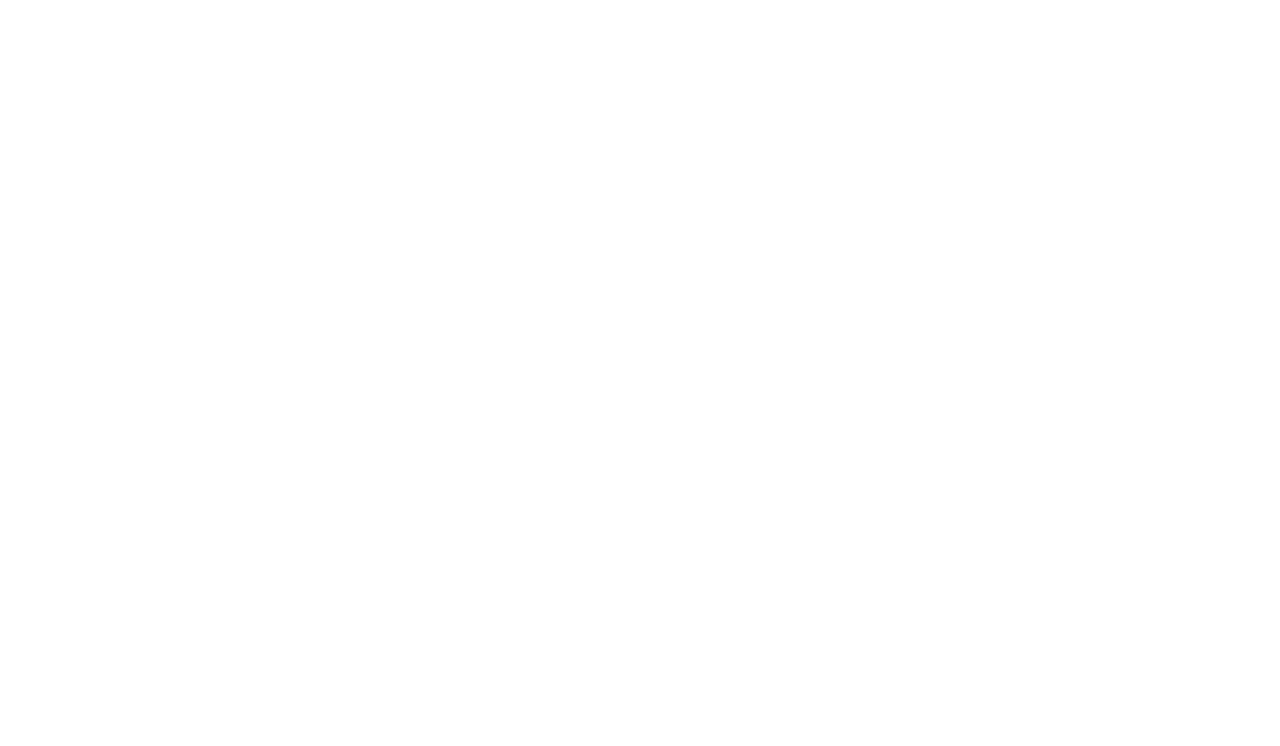
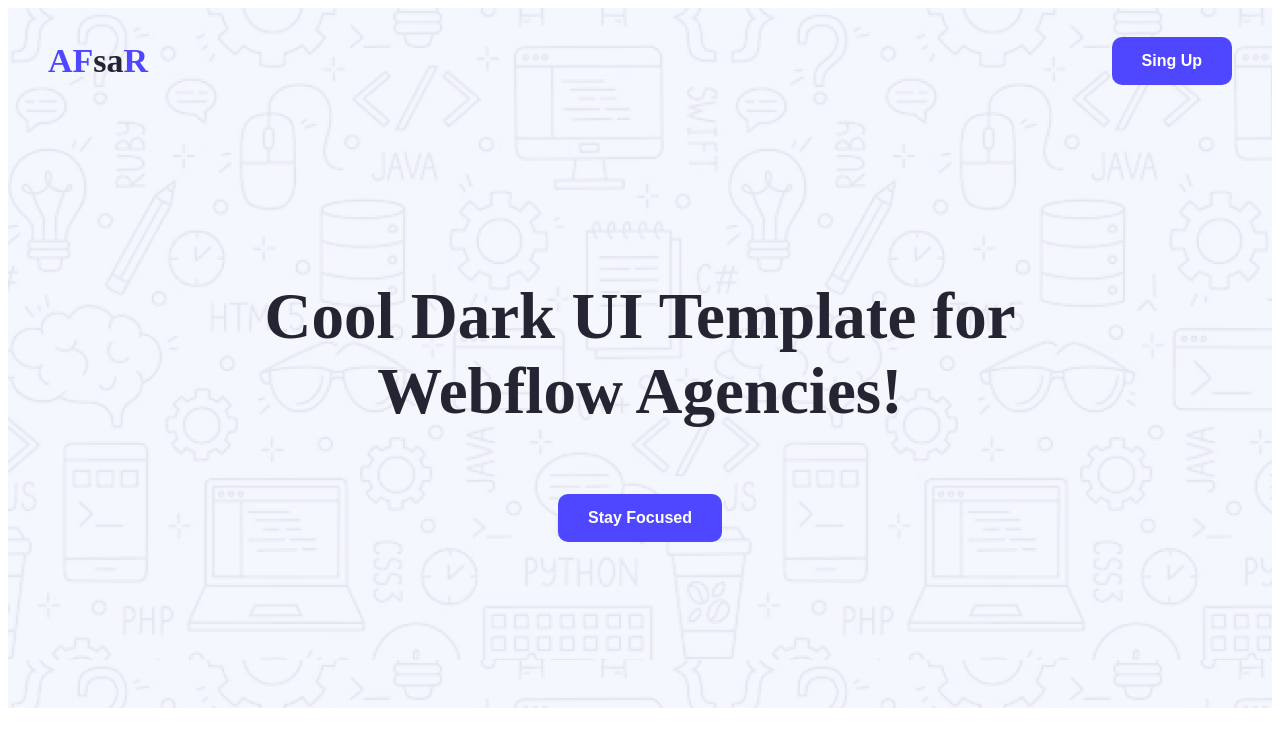
Before and after one commit to foyzullahafsar/first-assignment, a plain HTML site: page index.html in a window 1280 px wide. Drawn offline with Linux system fonts and the light colour scheme.

Commit message:
add some style in header

```diff
--- a/index.html
+++ b/index.html
@@ -7,6 +7,21 @@
     <link rel="stylesheet" href="style/styles.css">
 </head>
 <body>
+   <header>
+        <nav>
+            <h3 class="clr-1 nav-log">AF<span class="clr-2">sa</span>R</h3>
+            <a href=""><button class="btn">Sing Up</button></a>
+        </nav>
+        <div>
+            <p class="div-dec clr-2">Cool Dark UI Template for <br> Webflow Agencies!</p>
+            <a href=""><button class="btn">Stay Focused</button></a>
+        </div>
+   </header>
+   <main>
 
+   </main>
+   <footer>
+
+   </footer>
 </body>
 </html>
--- a/style/styles.css
+++ b/style/styles.css
@@ -0,0 +1,49 @@
+header{
+    background-image: url(../assets/Hero-bg.png);
+    width: 100%;
+    height: 700px;
+}
+/* nav style */
+nav{
+    display: flex;
+    align-items: center;
+    justify-content: space-between;
+    padding: 0 40px 0 40px;
+
+}
+.nav-log{
+    font-size: 34px;
+}
+
+/* div style */
+div{
+    text-align: center;
+    padding: 100px 0px 150px 0px;
+}
+.div-dec{
+    font-size: 65px;
+    font-weight: bold;
+    text-align: center;
+}
+
+/* shear style */
+
+.btn{
+    background-color: #4E47FF;
+    font-size: 16px;
+    font-weight: bold;
+    color: #FFFFFF;
+    padding: 15px 30px;
+    border-radius: 10px;
+    border: none;
+}
+
+.clr-1{
+    color: #4E47FF;
+}
+.clr-2{
+   color: #252432;
+}
+.clr-3{
+    color: #FFFFFF;
+}
```
Also changed, not shown: assets/Hero-bg.png (added), assets/avatar.png (added), assets/icon-star.png (added), assets/wc-big.png (added), assets/wc-mini.png (added).
